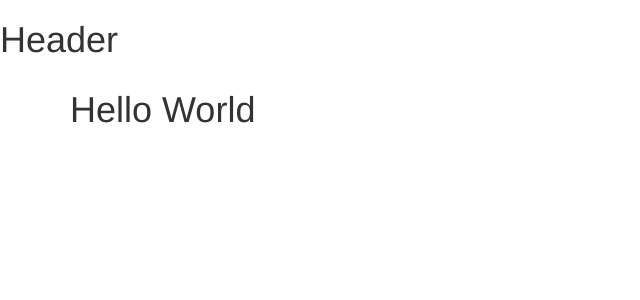
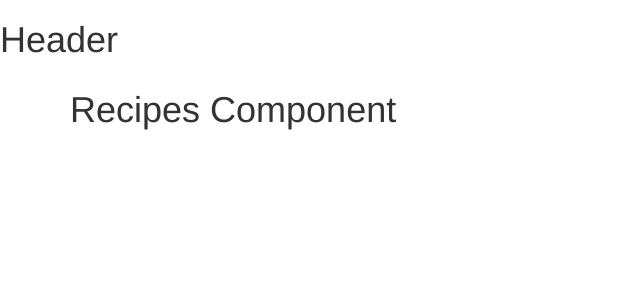
Before and after one commit to mcnutwebdev/recipe, an Angular app: page / in a window 1280 px wide. Shown: the top 300 px of the page, without its empty margins (0-640 px from the left). Built offline with nearby package versions, Linux system fonts and the light colour scheme.

Commit message:
Add recipes component

```diff
--- a/src/app/app.component.html
+++ b/src/app/app.component.html
@@ -2,8 +2,8 @@
 
 <div class="container">
   <div class="row">
-    <div class="col-md-12">
-      <h1>Hello World</h1>
+    <div class="col-md-6">
+      <app-recipes></app-recipes>
     </div>
   </div>
 </div>
--- a/src/app/app.module.ts
+++ b/src/app/app.module.ts
@@ -5,12 +5,14 @@
 
 import { AppComponent } from './app.component';
 import { HeaderComponent } from './header/header/header.component';
+import { RecipesComponent } from './recipes/recipes.component';
 
 
 @NgModule({
   declarations: [
     AppComponent,
-    HeaderComponent
+    HeaderComponent,
+    RecipesComponent
   ],
   imports: [
     BrowserModule,
--- /dev/null
+++ b/src/app/recipes/recipes.component.html
@@ -0,0 +1 @@
+<h1>Recipes Component</h1>
--- /dev/null
+++ b/src/app/recipes/recipes.component.ts
@@ -0,0 +1,15 @@
+import { Component, OnInit } from '@angular/core';
+
+@Component({
+  selector: 'app-recipes',
+  templateUrl: './recipes.component.html',
+  styleUrls: ['./recipes.component.css']
+})
+export class RecipesComponent implements OnInit {
+
+  constructor() { }
+
+  ngOnInit() {
+  }
+
+}
```
Also changed, not shown: src/app/recipes/recipes.component.css (added).
